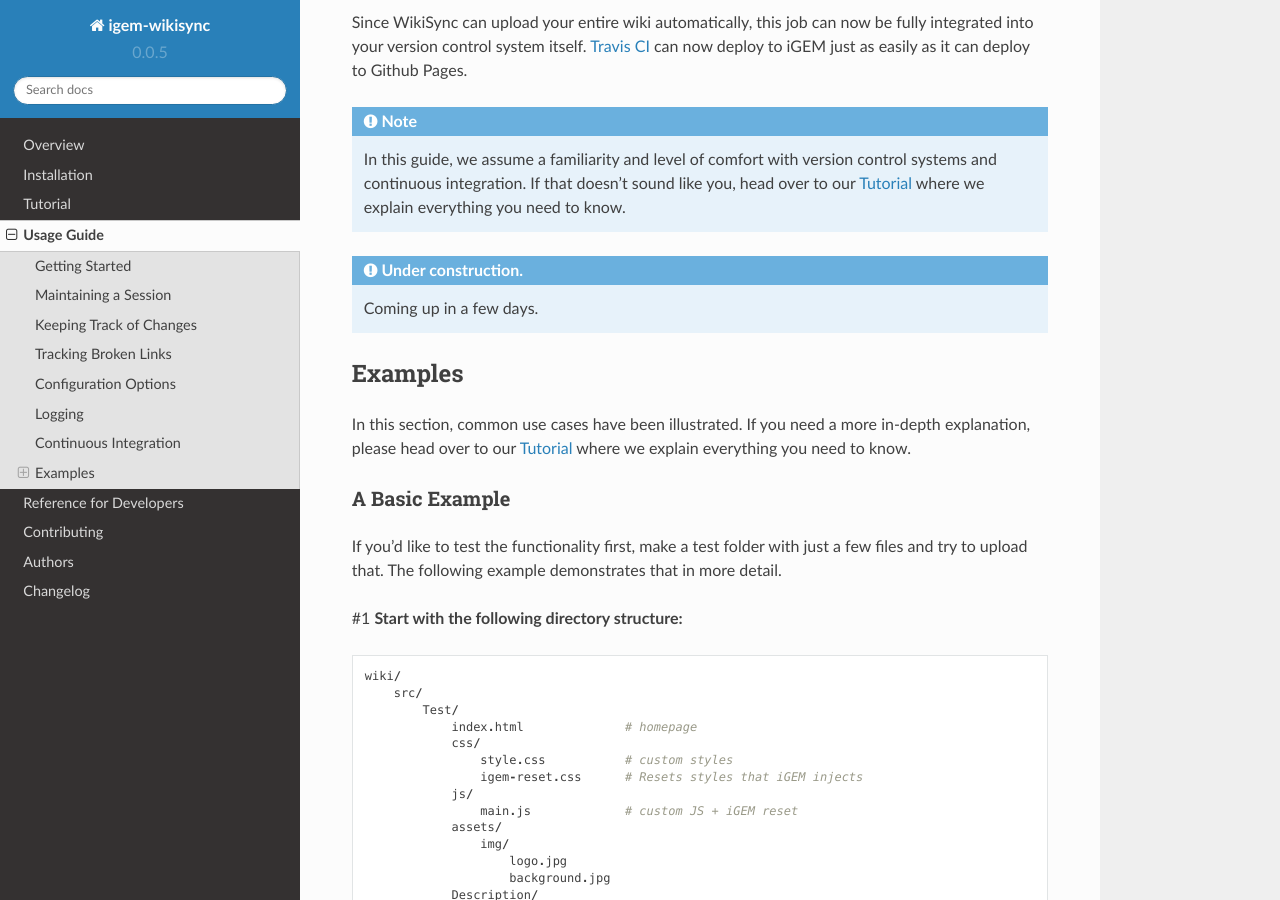
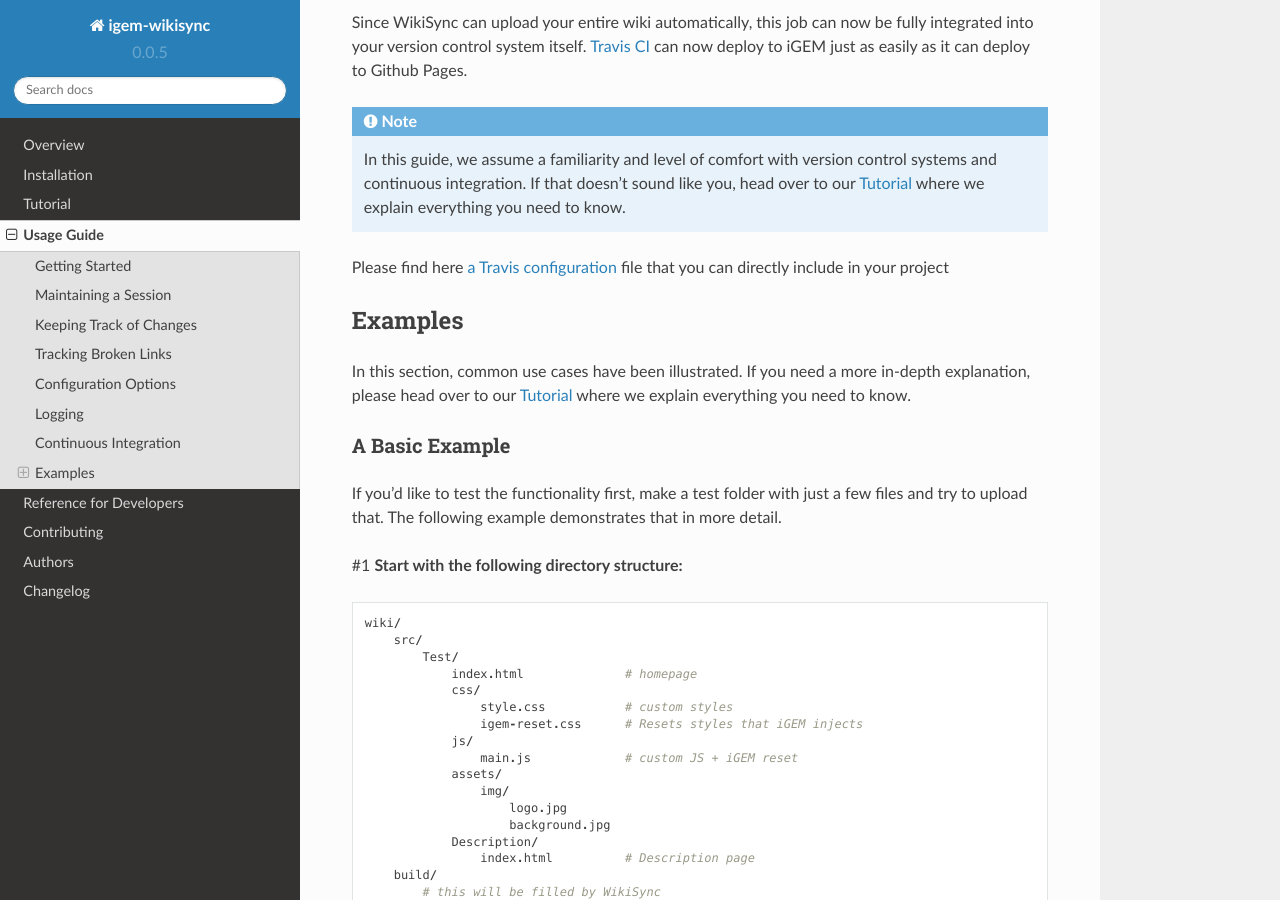
Before and after one commit to igembitsgoa/igem-wikisync, a Sphinx documentation site: the page built from docs/usage/index.rst, in a window 1280 px wide and 900 px high, scrolled down 3599 px. Built offline with Sphinx 7.4.7 and the Read the Docs theme 2.0.0, drawn with Linux system fonts in a browser that asks for light colours.

Commit message:
Add link to Travis config

```diff
--- a/docs/usage/index.rst
+++ b/docs/usage/index.rst
@@ -151,11 +151,9 @@ Since WikiSync can upload your entire wiki automatically, this job can now be fu
 
     In this guide, we assume a familiarity and level of comfort with version control systems and continuous integration. If that doesn't sound like you, head over to our :ref:`tutorial` where we explain everything you need to know.
 
-.. # TODO: WikiSync can generate travis config
+Please find here `a Travis configuration <https://gist.github.com/ballaneypranav/7b5ad1024f9ad2edc721e59c917c915d>`_ file that you can directly include in your project
 
-.. admonition:: Under construction.
-
-    Coming up in a few days.
+.. TODO: Write more about this.
 
 
 Examples
```
